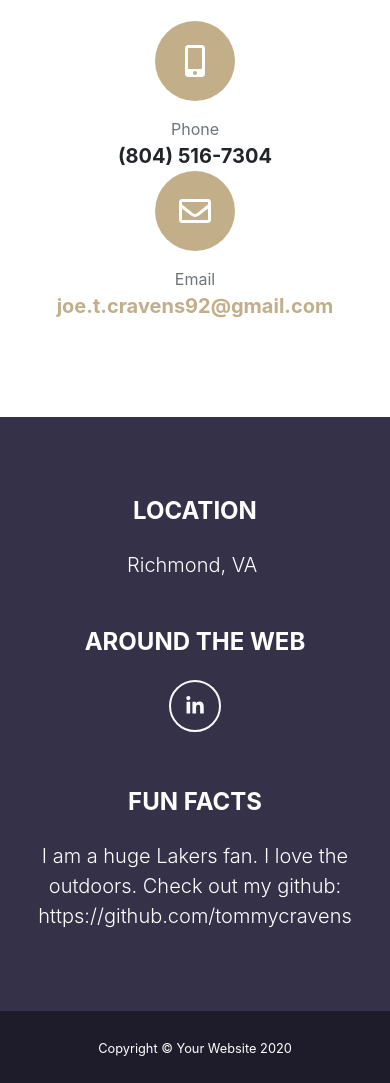
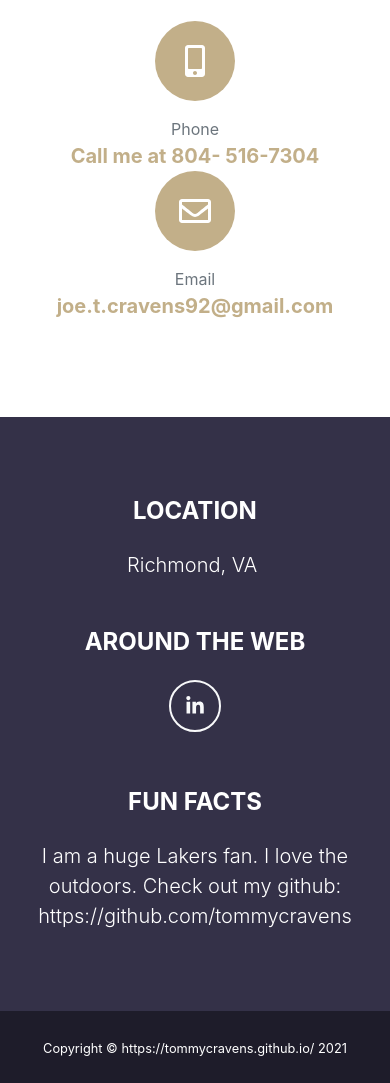
Before and after one commit to tommycravens/tommycravens.github.io, a plain HTML site: page index.html in a window 390 px wide. Shown: the part 3650-4733 px from the top of the page. Drawn offline with nearby package versions, Linux system fonts and the light colour scheme; a web font is replaced by a local one.

Commit message:
fixing copyright and phone link

```diff
--- a/index.html
+++ b/index.html
@@ -248,8 +248,9 @@
                     <div class="col-lg-4">
                         <div class="d-flex flex-column align-items-center">
                             <div class="icon-contact mb-3"><i class="fas fa-mobile-alt"></i></div>
-                            <div class="text-muted">Phone</div>
-                            <div class="lead font-weight-bold">(804) 516-7304</div>
+                            <div class="text-muted">Phone</div><a
+                            class="lead font-weight-bold"
+                            href="tel:8045167304">Call me at 804- 516-7304</a>
                         </div>
                     </div>
                     <div class="col-lg-4">
@@ -283,7 +284,7 @@
         </footer>
         <!-- Copyright Section-->
         <section class="copyright py-4 text-center text-white">
-            <div class="container"><small class="pre-wrap">Copyright © Your Website 2020</small></div>
+            <div class="container"><small class="pre-wrap">Copyright © https://tommycravens.github.io/ 2021</small></div>
         </section>
         <!-- Scroll to Top Button (Only visible on small and extra-small screen sizes)-->
         <div class="scroll-to-top d-lg-none position-fixed"><a class="js-scroll-trigger d-block text-center text-white rounded" href="#page-top"><i class="fa fa-chevron-up"></i></a></div>
```
